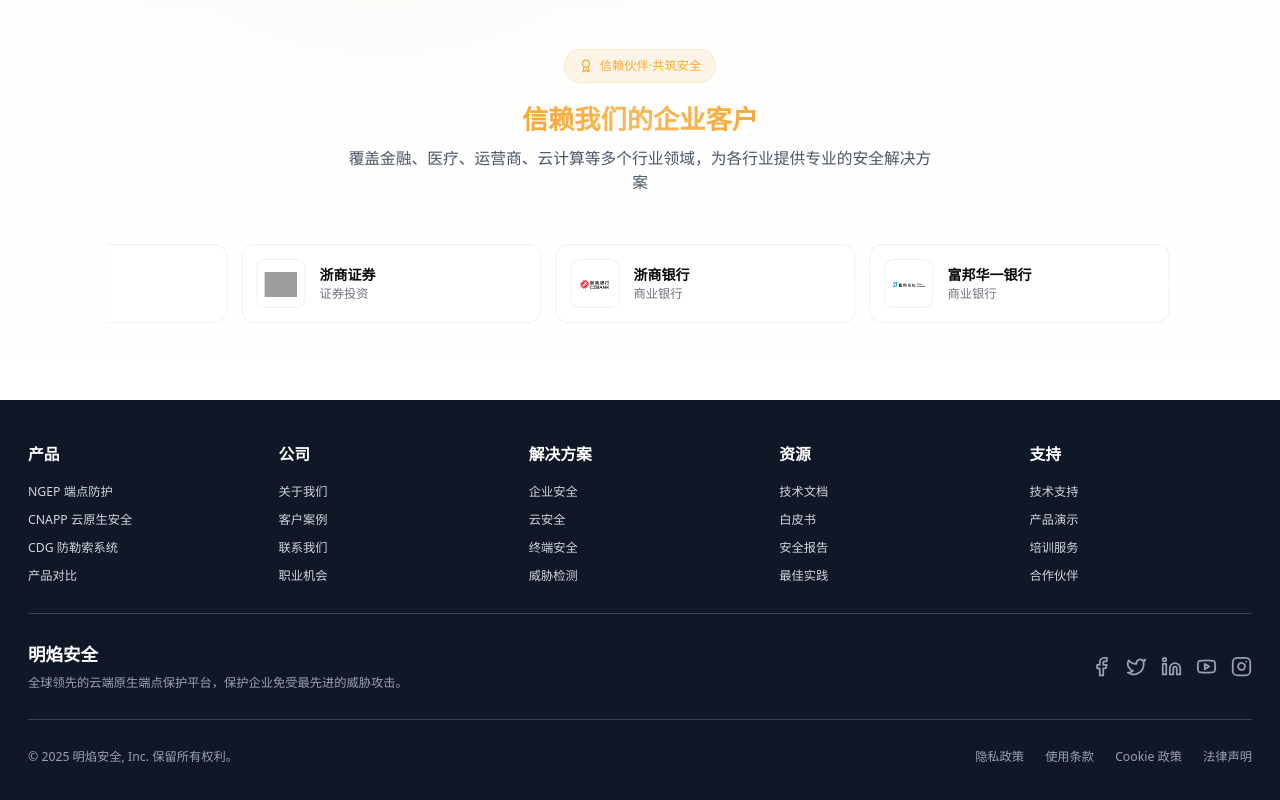
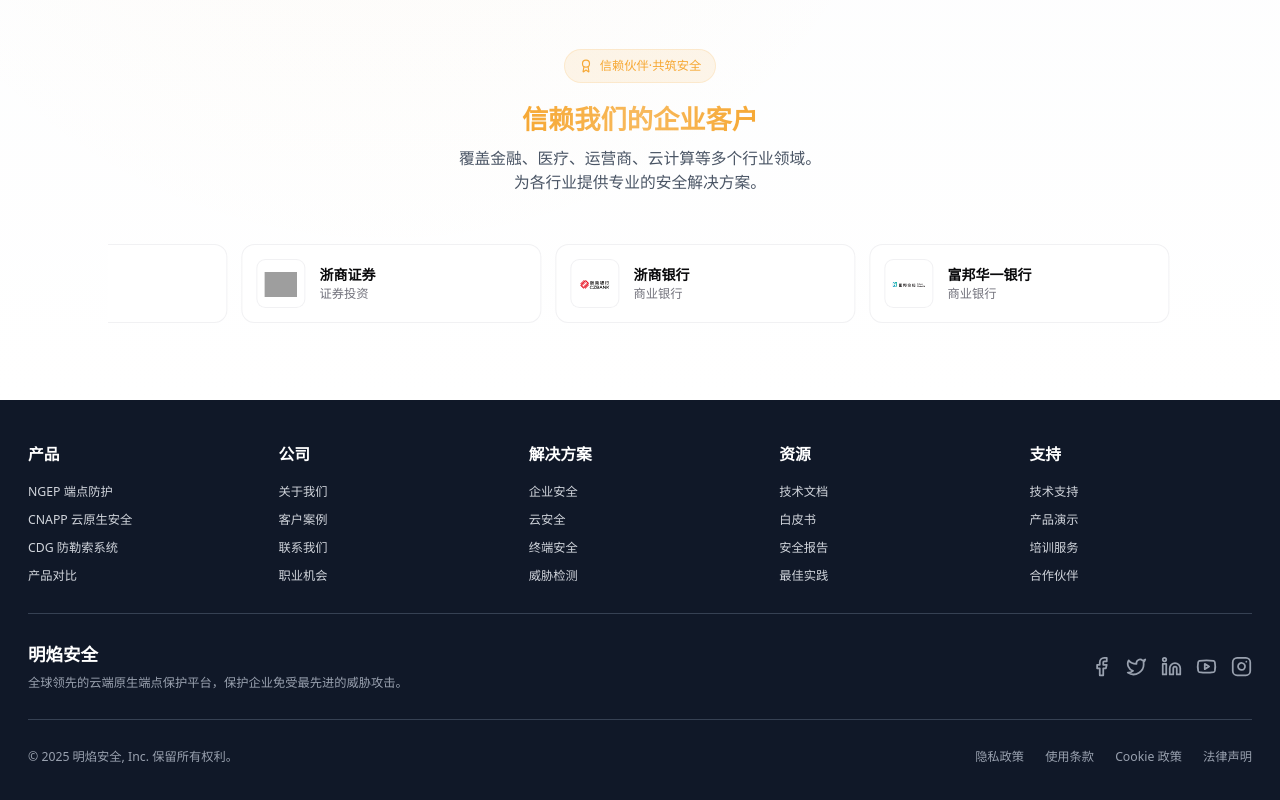
Before and after one commit to Shadowzzh/freshld, a Next.js app: page / in a window 1280 px wide. Shown: the part 2782-3582 px from the top of the page. Built offline with nearby package versions, Linux system fonts and the light colour scheme; grey boxes are pictures that could not be loaded.

Commit message:
feat: 优化TestimonialsSection组件文本内容格式
- 修改TestimonialsSection组件中的文本，增加换行以提升可读性。

```diff
--- a/src/components/home/TestimonialsSection.tsx
+++ b/src/components/home/TestimonialsSection.tsx
@@ -245,7 +245,9 @@
               </span>
             </h3>
             <p className='text-gray-600 text-base sm:text-lg max-w-2xl mx-auto'>
-              覆盖金融、医疗、运营商、云计算等多个行业领域，为各行业提供专业的安全解决方案
+              覆盖金融、医疗、运营商、云计算等多个行业领域。
+              <br />
+              为各行业提供专业的安全解决方案。
             </p>
           </AnimatedList>
 
```
